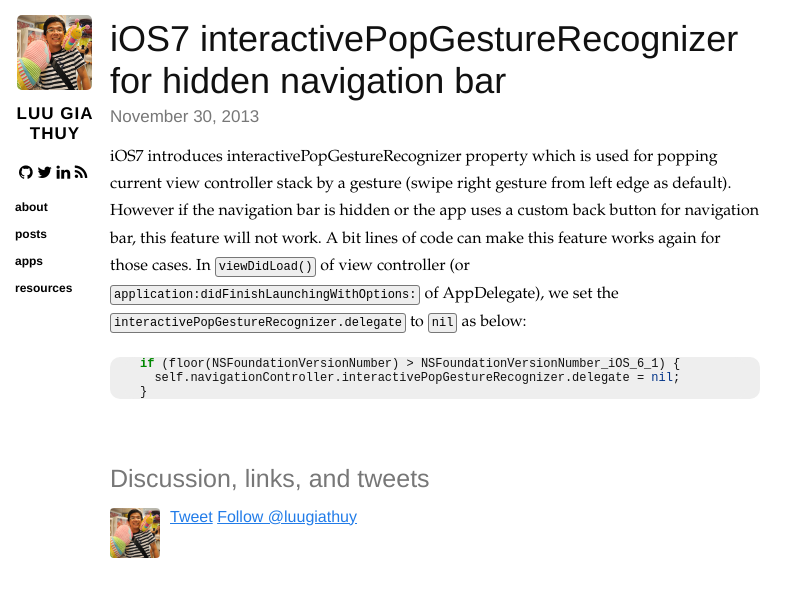
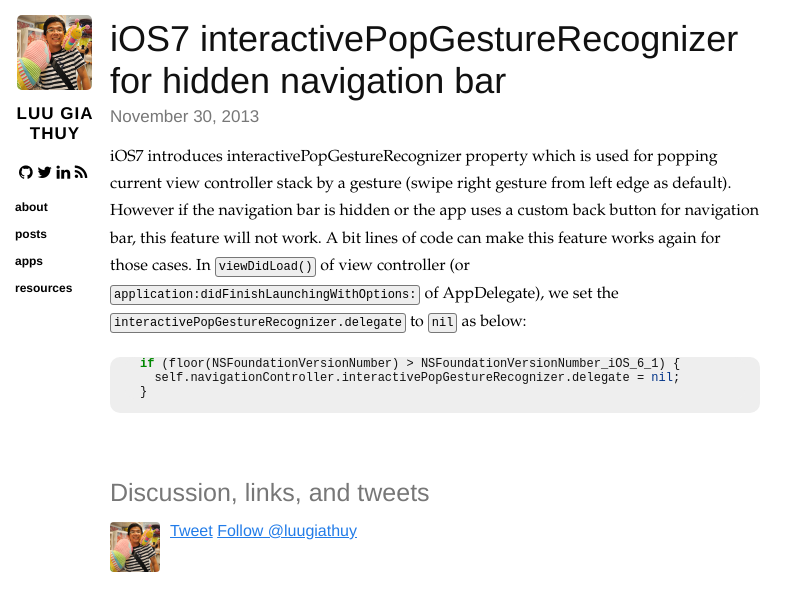
Before and after one commit to luugiathuy/luugiathuy.github.io, a Jekyll site: the page built from _posts/2013-11-30-ios7-interactivepopgesturerecognizer-for-uinavigationcontroller-with-hidden-navigation-bar.md, in a window 1280 px wide. Shown: the top 611 px of the page, without its empty margins (0-808 px from the left). Built offline with Jekyll 4.4.1, drawn with Linux system fonts in a browser that asks for light colours; nearby versions of some CDN libraries; some web fonts are replaced; comment, search, counter and statistics services are not loaded.

Commit message:
Add margin bottom for code block

```diff
--- a/_sass/pygments.scss
+++ b/_sass/pygments.scss
@@ -1,5 +1,5 @@
 .highlight {
-  margin: 0;
+  margin: 0 0 1.2em 0;
   background-color: #eee;
   font-size: 12px;
   padding: 0px 15px;
```
Also changed, not shown: css/styles.scss (line endings or trailing spaces).
